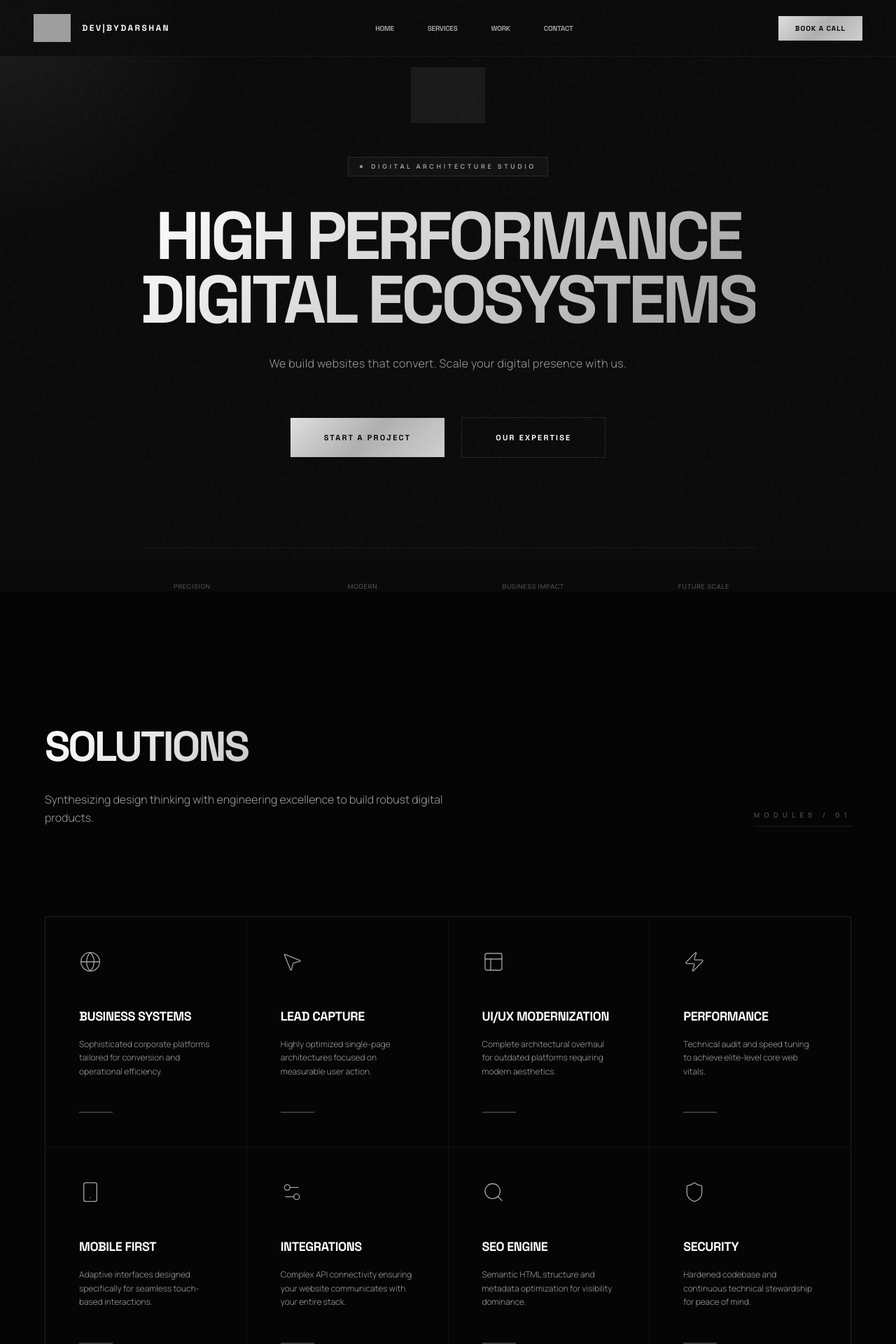
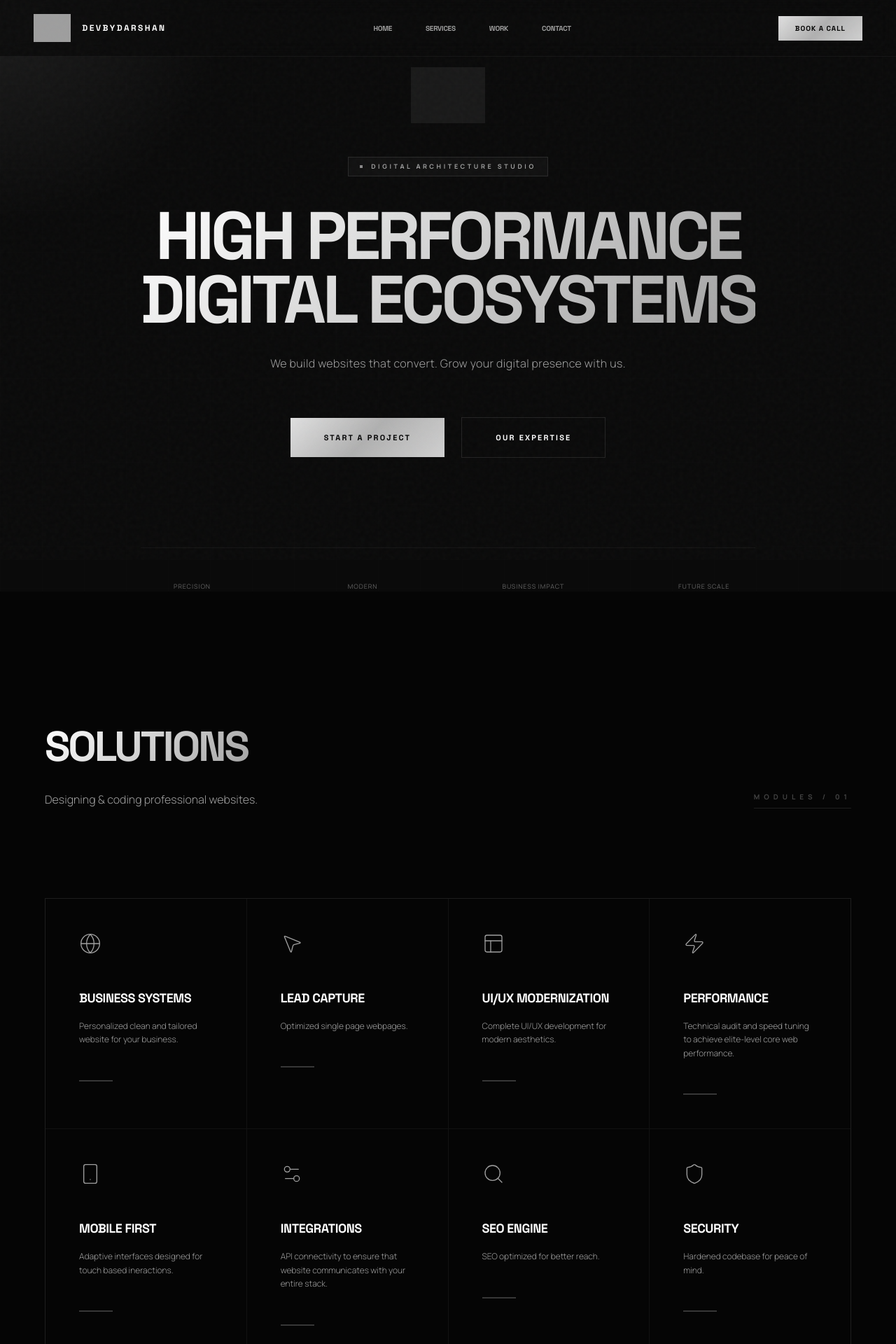
Before and after one commit to TheDarshan/Darshan-Bansal, a React (Vite) app: page / in a window 1280 px wide. Shown: the top 1920 px of the page at 70% size. Built offline with nearby package versions, Linux system fonts and the light colour scheme; grey boxes are pictures that could not be loaded.

Commit message:
Update branding and service descriptions in App.tsx

```diff
--- a/src/App.tsx
+++ b/src/App.tsx
@@ -43,7 +43,7 @@ function Navbar() {
             referrerPolicy="no-referrer"
           />
           <span className="font-display font-bold text-white uppercase tracking-[0.2em] text-[12px] ml-1">
-            Dev|ByDarshan
+            DevByDarshan
           </span>
         </motion.div>
         <div className="hidden lg:flex items-center gap-12">
@@ -149,7 +149,7 @@ function Hero() {
           transition={{ duration: 1, delay: 0.8 }}
           className="text-on-surface-variant text-sm md:text-base max-w-xl mx-auto mb-16 font-light leading-relaxed tracking-wide"
         >
-          We build websites that convert. Scale your digital presence with us.
+          We build websites that convert. Grow your digital presence with us.
         </motion.p>
 
         <motion.div
@@ -195,14 +195,14 @@ function Hero() {
 
 function Services() {
   const services = [
-    { icon: Globe, title: "Business Systems", desc: "Sophisticated corporate platforms tailored for conversion and operational efficiency." },
-    { icon: MousePointer2, title: "Lead Capture", desc: "Highly optimized single-page architectures focused on measurable user action." },
-    { icon: Layout, title: "UI/UX Modernization", desc: "Complete architectural overhaul for outdated platforms requiring modern aesthetics." },
-    { icon: Zap, title: "Performance", desc: "Technical audit and speed tuning to achieve elite-level core web vitals." },
-    { icon: Smartphone, title: "Mobile First", desc: "Adaptive interfaces designed specifically for seamless touch-based interactions." },
-    { icon: Settings2, title: "Integrations", desc: "Complex API connectivity ensuring your website communicates with your entire stack." },
-    { icon: Search, title: "SEO Engine", desc: "Semantic HTML structure and metadata optimization for visibility dominance." },
-    { icon: Shield, title: "Security", desc: "Hardened codebase and continuous technical stewardship for peace of mind." },
+    { icon: Globe, title: "Business Systems", desc: "Personalized clean and tailored website for your business." },
+    { icon: MousePointer2, title: "Lead Capture", desc: "Optimized single page webpages." },
+    { icon: Layout, title: "UI/UX Modernization", desc: "Complete UI/UX development for modern aesthetics." },
+    { icon: Zap, title: "Performance", desc: "Technical audit and speed tuning to achieve elite-level core web performance." },
+    { icon: Smartphone, title: "Mobile First", desc: "Adaptive interfaces designed for touch based ineractions." },
+    { icon: Settings2, title: "Integrations", desc: "API connectivity to ensure that website communicates with your entire stack." },
+    { icon: Search, title: "SEO Engine", desc: "SEO optimized for better reach." },
+    { icon: Shield, title: "Security", desc: "Hardened codebase for peace of mind." },
   ];
 
   return (
@@ -212,7 +212,7 @@ function Services() {
           <div className="max-w-xl">
             <h2 className="font-display text-4xl md:text-6xl font-bold tracking-tighter uppercase mb-8 metallic-text">Solutions</h2>
             <p className="text-on-surface-variant text-base font-light leading-relaxed">
-              Synthesizing design thinking with engineering excellence to build robust digital products.
+              Designing & coding professional websites.
             </p>
           </div>
           <div className="text-[10px] tracking-[0.6em] text-on-surface-variant/40 uppercase font-bold border-b border-white/10 pb-2">
@@ -283,8 +283,8 @@ function Edge() {
           <h2 className="font-display text-4xl md:text-6xl font-bold tracking-tighter uppercase mb-16 metallic-text">The Architect's Edge</h2>
           <div className="space-y-16">
             {[
-              { num: "01", title: "Bespoke Blueprinting", desc: "No off-the-shelf templates. We engineer every project from the first line of code to suit your specific business logic." },
-              { num: "02", title: "Performance-First", desc: "Optimization isn't an afterthought. It's built into the foundation, ensuring instant response times across all nodes." },
+              { num: "01", title: "Personalized designs", desc: "No use of templates , we design your website from scratch for more optimized results." },
+              { num: "02", title: "Performance-First", desc: "Performance isn't optional , we take care of instant responses." },
               { num: "03", title: "Conversion Logic", desc: "Strategic layout engineering designed to reduce friction and guide users toward high-value objectives." }
             ].map((item, i) => (
               <motion.div
@@ -444,7 +444,7 @@ function Contact() {
             <h2 className="font-display text-5xl md:text-7xl font-bold tracking-tighter uppercase mb-16 metallic-text">Let’s<br/>CONTACT</h2>
             <div className="space-y-16 mt-32">
               <div>
-                <span className="text-[9px] tracking-[0.5em] text-white/30 uppercase font-bold block mb-6">Direct Line</span>
+                <span className="text-[9px] tracking-[0.5em] text-white/30 uppercase font-bold block mb-6">Urgent? <br/> Just mail me</span>
                 <a className="text-xl font-display font-bold text-white hover:opacity-60 transition-all block mb-8" href="mailto:devbydarshan@gmail.com">devbydarshan@gmail.com</a>
 
                 <div className="flex gap-6 items-center">
@@ -452,7 +452,7 @@ function Contact() {
                     whileHover={{ scale: 1.1, color: "#fff" }}
                     whileTap={{ scale: 0.9 }}
                     className="text-white/40 transition-colors p-2 bg-white/5 rounded-full border border-white/10"
-                    href="https://instagram.com"
+                    href="https://instagram.com/devbydarshan/"
                     target="_blank"
                   >
                     <Instagram size={18} />
@@ -461,7 +461,7 @@ function Contact() {
                     whileHover={{ scale: 1.1, color: "#fff" }}
                     whileTap={{ scale: 0.9 }}
                     className="text-white/40 transition-colors p-2 bg-white/5 rounded-full border border-white/10"
-                    href="https://linkedin.com"
+                    href="https://linkedin.com/TheDarshan/"
                     target="_blank"
                   >
                     <Linkedin size={18} />
@@ -470,7 +470,7 @@ function Contact() {
                     whileHover={{ scale: 1.1, color: "#fff" }}
                     whileTap={{ scale: 0.9 }}
                     className="text-white/40 transition-colors p-2 bg-white/5 rounded-full border border-white/10"
-                    href="https://github.com"
+                    href="https://github.com/TheDarshan/"
                     target="_blank"
                   >
                     <Github size={18} />
@@ -494,9 +494,9 @@ function Contact() {
                 <div className="w-16 h-16 bg-white/10 rounded-full flex items-center justify-center mb-8">
                   <Zap className="w-8 h-8 text-white" />
                 </div>
-                <h3 className="font-display text-3xl font-bold uppercase tracking-widest text-white mb-4">Transmission Received</h3>
+                <h3 className="font-display text-3xl font-bold uppercase tracking-widest text-white mb-4">Data recieved</h3>
                 <p className="text-on-surface-variant font-light text-sm max-w-xs mx-auto mb-12">
-                  Your inquiry has been successfully transmitted to our core systems. We will respond within 24 cycles.
+                 Your enquiry has been send to our team , we will respond to your message within 24 hours.
                 </p>
                 <button
                   onClick={() => setStatus("idle")}
@@ -508,24 +508,24 @@ function Contact() {
             ) : null}
             <form onSubmit={handleSubmit} className="grid grid-cols-1 md:grid-cols-2 gap-12">
               <div className="flex flex-col gap-3">
-                <label className="text-[9px] uppercase font-bold tracking-[0.3em] text-white/40">Identification</label>
+                <label className="text-[9px] uppercase font-bold tracking-[0.3em] text-white/40">Name</label>
                 <input name="name" required className="bg-transparent border-0 border-b border-white/10 py-5 px-0 focus:ring-0 focus:border-white transition-all text-sm text-white placeholder-white/5" placeholder="Full Name" type="text"/>
               </div>
               <div className="flex flex-col gap-3">
-                <label className="text-[9px] uppercase font-bold tracking-[0.3em] text-white/40">Communication</label>
+                <label className="text-[9px] uppercase font-bold tracking-[0.3em] text-white/40">Mail</label>
                 <input name="email" required className="bg-transparent border-0 border-b border-white/10 py-5 px-0 focus:ring-0 focus:border-white transition-all text-sm text-white placeholder-white/5" placeholder="Email Address" type="email"/>
               </div>
               <div className="flex flex-col gap-3">
-                <label className="text-[9px] uppercase font-bold tracking-[0.3em] text-white/40">Entity</label>
+                <label className="text-[9px] uppercase font-bold tracking-[0.3em] text-white/40">Company</label>
                 <input name="company" className="bg-transparent border-0 border-b border-white/10 py-5 px-0 focus:ring-0 focus:border-white transition-all text-sm text-white placeholder-white/5" placeholder="Company Name" type="text"/>
               </div>
               <div className="flex flex-col gap-3">
-                <label className="text-[9px] uppercase font-bold tracking-[0.3em] text-white/40">Scope</label>
+                <label className="text-[9px] uppercase font-bold tracking-[0.3em] text-white/40">Project</label>
                 <select name="scope" className="bg-surface-container-low border-0 border-b border-white/10 py-5 px-0 focus:ring-0 focus:border-white transition-all text-sm text-white appearance-none">
-                  <option>New Digital Ecosystem</option>
-                  <option>Architecture Overhaul</option>
-                  <option>SaaS Engineering</option>
-                  <option>Technical Stewardship</option>
+                  <option>Website ( full stack )</option>
+                  <option>UI/UX designing</option>
+                  <option>Full Development</option>
+                  <option>Others</option>
                 </select>
               </div>
               <div className="md:col-span-2 flex flex-col gap-3">
@@ -594,9 +594,9 @@ function Footer() {
             >
               <h5 className="text-white font-display text-[10px] font-bold uppercase tracking-[0.4em] mb-10">Social Nodes</h5>
               <ul className="space-y-6 text-on-surface-variant/60 font-display text-[10px] tracking-[0.2em] uppercase">
-                <li><a className="hover:text-white transition-all" href="https://instagram.com" target="_blank">Instagram</a></li>
-                <li><a className="hover:text-white transition-all" href="https://linkedin.com" target="_blank">LinkedIn</a></li>
-                <li><a className="hover:text-white transition-all" href="https://github.com" target="_blank">GitHub</a></li>
+                <li><a className="hover:text-white transition-all" href="https://instagram.com/devbydarshan/" target="_blank">Instagram</a></li>
+                <li><a className="hover:text-white transition-all" href="https://linkedin.com/TheDarshan/" target="_blank">LinkedIn</a></li>
+                <li><a className="hover:text-white transition-all" href="https://github.com/TheDarshan/" target="_blank">GitHub</a></li>
               </ul>
             </motion.div>
           </div>
```
